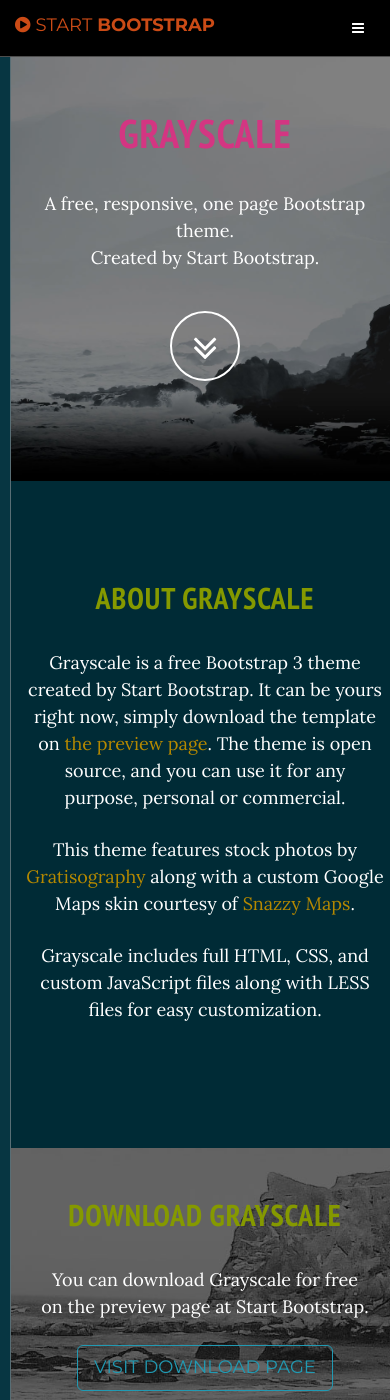
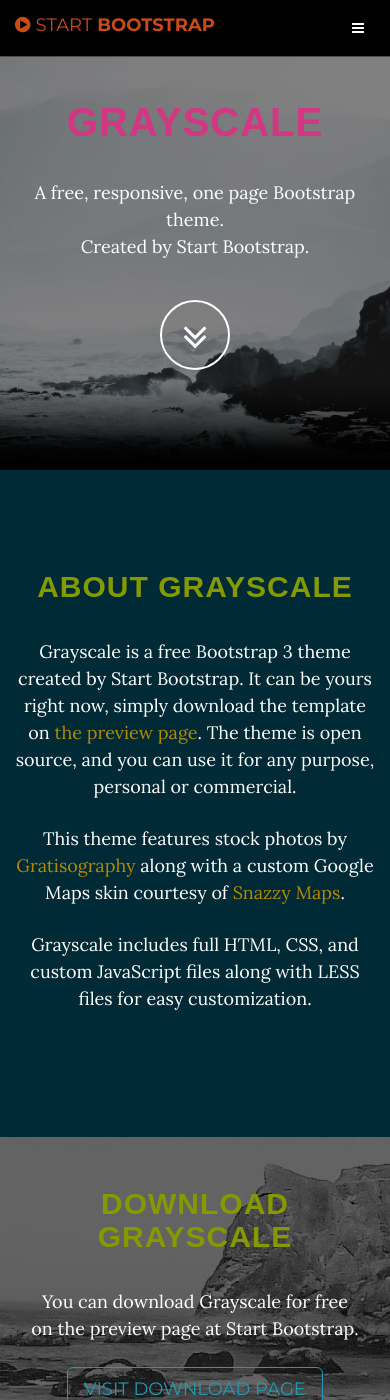
Before and after one commit to steenhulthin/steenhulthin.github.io, a Jekyll site: the page built from index.md, in a window 390 px wide and 1400 px high. Built offline with Jekyll 4.4.1, drawn with Linux system fonts in a browser that asks for light colours; some of the changed text lies outside the part shown.

Commit message:
tickering.

```diff
--- a/_includes/footer.htm
+++ b/_includes/footer.htm
@@ -1 +1,7 @@
+    <footer>
+        <div class="container text-center">
+            <hr/>
+            <p>Steen Hulthin Rasmussen's piece of the internet.</p>
+        </div>
+    </footer>
 {% include javascript.htm %}
--- a/_layouts/default.html
+++ b/_layouts/default.html
@@ -106,12 +106,6 @@
         </div>
     </section>
 
-    <!-- Footer -->
-    <footer>
-        <div class="container text-center">
-            <p>Copyright &copy; Your Website 2014</p>
-        </div>
-    </footer>
-
+{% include footer.htm %}
 </body>
 </html>
--- a/css/steen.hulthin.dk.css
+++ b/css/steen.hulthin.dk.css
@@ -1,6 +1,3 @@
-@import url(http://fonts.googleapis.com/css?family=Inconsolata);
-@import url(http://fonts.googleapis.com/css?family=PT+Sans);
-@import url(http://fonts.googleapis.com/css?family=PT+Sans+Narrow:400,700);
 html {
   font-family: sans-serif;
 }
@@ -21,11 +18,11 @@ fieldset {
   border: 1px solid #c0c0c0;
 }
 html {
-  font-family: 'PT Sans', sans-serif;
+  font-family: sans-serif;
 }
 pre,
 code {
-  font-family: 'Inconsolata', sans-serif;
+  font-family: sans-serif;
 }
 h1,
 h2,
@@ -33,17 +30,15 @@ h3,
 h4,
 h5,
 h6 {
-  font-family: 'PT Sans Narrow', sans-serif;
+  font-family: sans-serif;
   font-weight: 700;
 }
 html {
-  background-color: #073642;
+  background-color: #002b36;
   color: #839496;
-  margin: 1em;
 }
 body {
   background-color: #002b36;
-  border: 1pt solid #586e75;
 }
 code {
   background-color: #073642;
```
Also changed, not shown: _layouts/base.html (+4 -22 lines), _layouts/blogpost.html (added).
